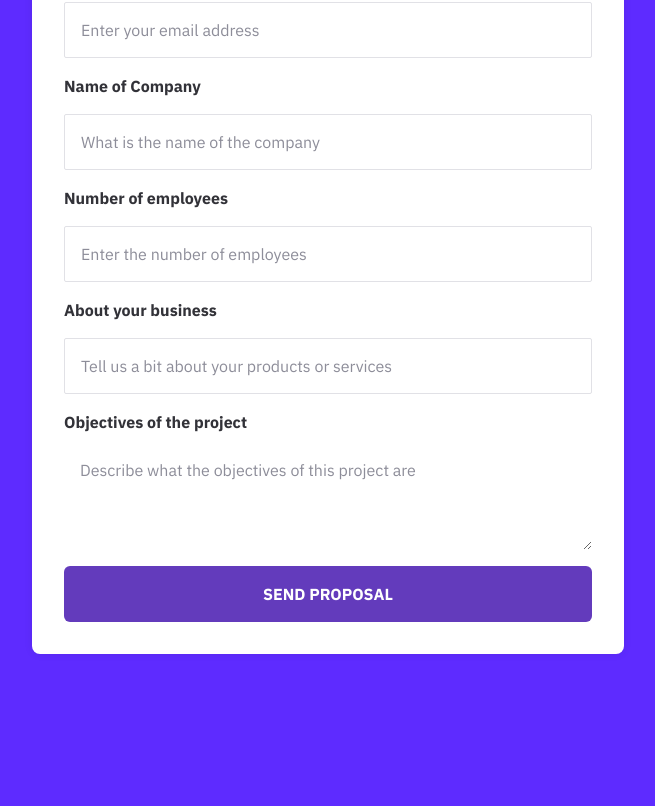
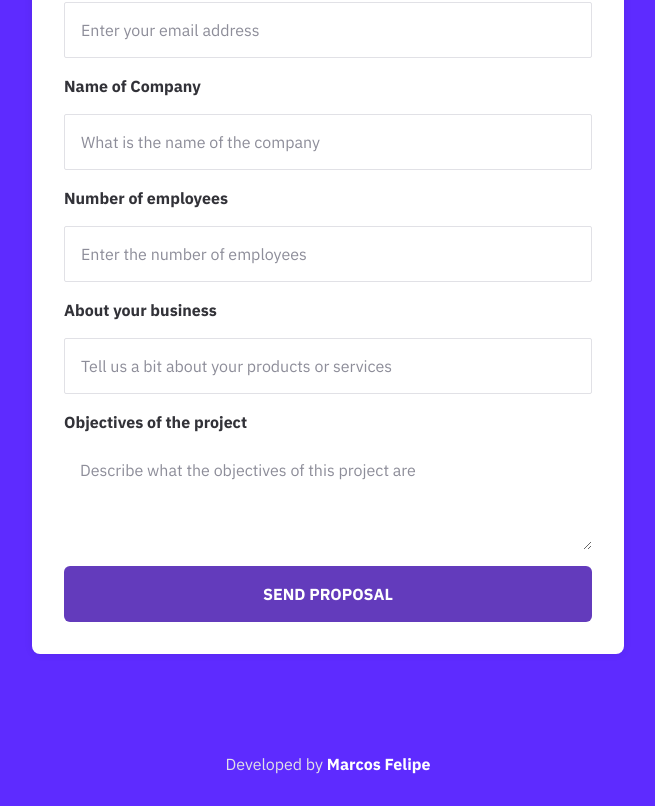
Before and after one commit to marclipe/form-company, a React app: page / in a window 1280 px wide. Shown: the part 450-1256 px from the top of the page, without its empty margins (312-967 px from the left). Before the commit the page ends 1204 px from the top, so only its background shows below. Built offline with nearby package versions, Linux system fonts and the light colour scheme.

Commit message:
Modal Form done!

```diff
--- a/src/components/Form/index.tsx
+++ b/src/components/Form/index.tsx
@@ -1,5 +1,5 @@
-import React, { useState } from 'react'
-import { FormContainer, ContainerLogo } from './styles'
+import React, { useEffect, useState } from 'react'
+import { FormContainer, ContainerLogo, Footer } from './styles'
 import formIcon from '../../assets/img/form_icon.png'
 import { useForm } from 'react-hook-form'
 import { zodResolver } from '@hookform/resolvers/zod'
@@ -43,10 +43,15 @@ export function Form() {
   const onSubmit = (data: any) => {
     console.log('Form data: ', data)
     setIsModalOpen(true)
+    console.log('Modal is open: ', isModalOpen)
+    if (isModalOpen === true) {
+      setIsModalOpen(false)
+      console.log('Modal is open: ', isModalOpen)
+    }
   }
 
   const closeModal = () => {
-    setIsModalOpen(false)
+    // setIsModalOpen(false)
   }
 
   return (
@@ -125,8 +130,20 @@ export function Form() {
         ></textarea>
 
         <button type="submit">send proposal</button>
+        <Modal isOpen={isModalOpen} onRequestClose={closeModal} />
       </FormContainer>
-      <Modal isOpen={isModalOpen} onRequestClose={closeModal} />
+      <Footer>
+        <p>
+          Developed by{' '}
+          <a
+            target="_blank"
+            href="https://github.com/marclipe/"
+            rel="noreferrer"
+          >
+            Marcos Felipe
+          </a>
+        </p>
+      </Footer>
     </form>
   )
 }
--- a/src/components/Form/styles.ts
+++ b/src/components/Form/styles.ts
@@ -82,3 +82,15 @@ export const ContainerLogo = styled.div`
     width: 2.5rem;
   }
 `
+export const Footer = styled.footer<IFormStyles>`
+  color: ${(props) => props.theme['gray-100']};
+  display: flex;
+  justify-content: center;
+  margin-bottom: 2rem;
+
+  a {
+    font-family: 'IBM Plex Sans', sans-serif;
+    font-weight: 700;
+    color: ${(props) => props.theme.white};
+  }
+`
--- a/src/components/Modal/index.tsx
+++ b/src/components/Modal/index.tsx
@@ -1,9 +1,14 @@
 import React from 'react'
 import { ModalContainer, ModalContent } from './styles'
 
-export function Modal({ isOpen, onRequestClose }: any) {
+interface ModalProps {
+  isOpen: boolean
+  onRequestClose: () => void
+}
+
+export function Modal({ isOpen, onRequestClose }: ModalProps) {
   return (
-    <ModalContainer style={{ display: isOpen ? 'block' : 'none' }}>
+    <ModalContainer style={{ display: isOpen ? 'flex' : 'none' }}>
       <ModalContent>
         <h2>Success!</h2>
         <p>Your form has been successfully submitted.</p>
--- a/src/components/Modal/styles.ts
+++ b/src/components/Modal/styles.ts
@@ -17,4 +17,21 @@ export const ModalContent = styled.div`
   padding: 20px;
   border-radius: 8px;
   box-shadow: 0px 2px 10px rgba(0, 0, 0, 0.2);
+
+  h2 {
+    font-size: 1.5rem;
+    font-weight: 600;
+    color: ${(props) => props.theme['purple-mid']};
+  }
+
+  p {
+    margin-top: 10px;
+    font-size: 1rem;
+    color: ${(props) => props.theme['gray-400']};
+  }
+
+  button {
+    margin-top: 20px;
+    margin: 20px auto 0;
+  }
 `
```
